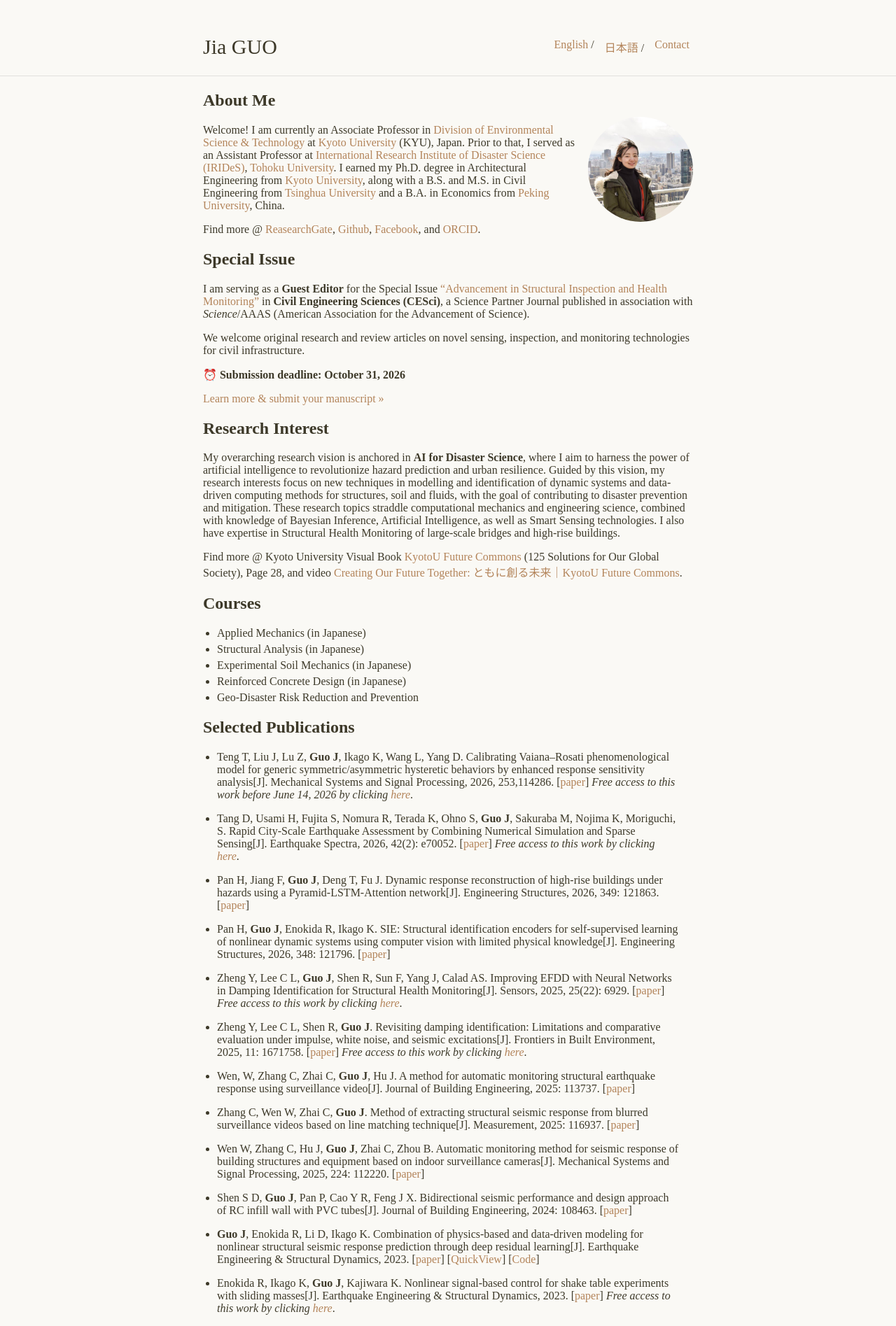
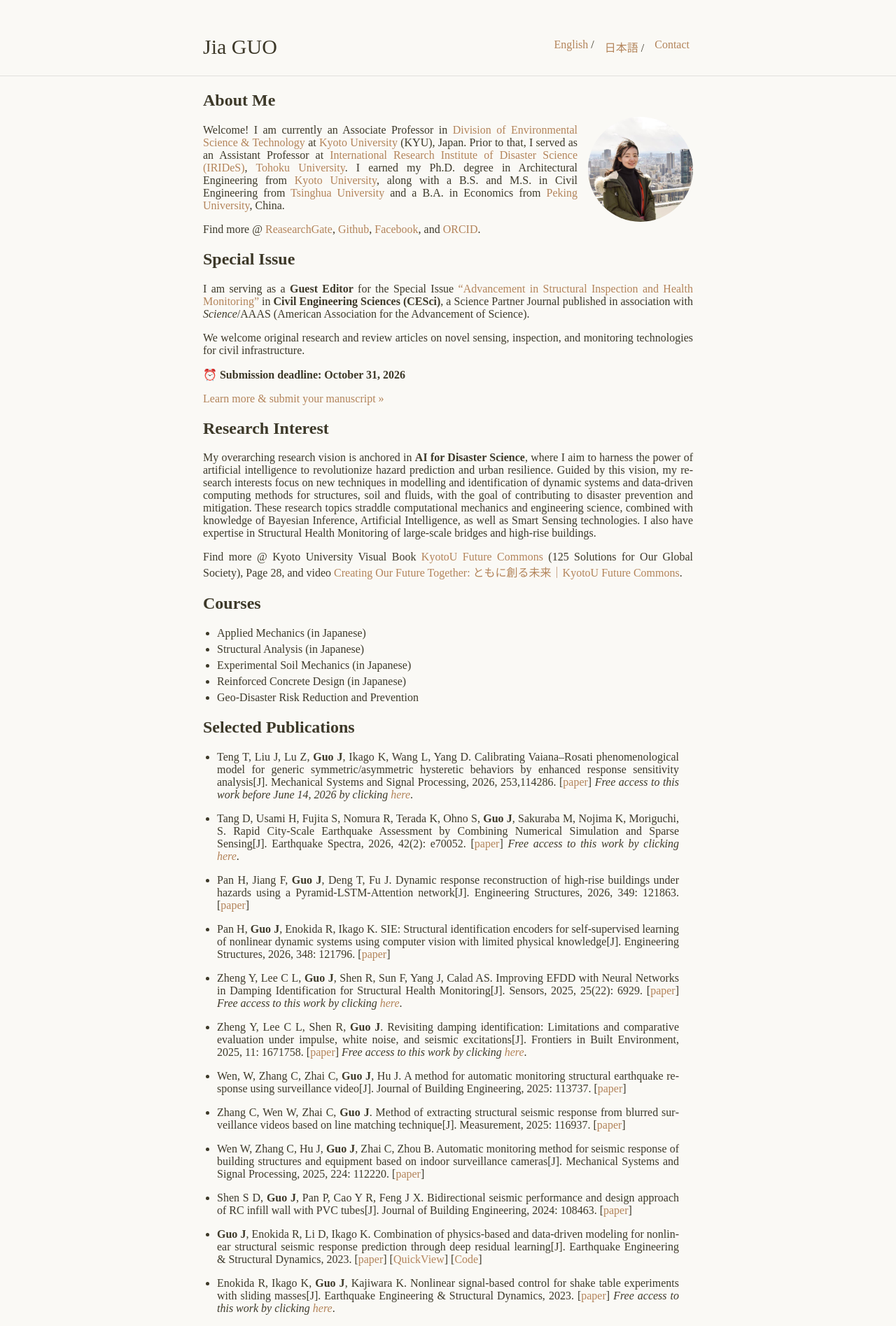
Before and after one commit to JiaGUOCV/JiaGUOCV.github.io, a Jekyll site: the page built from index.md, in a window 1280 px wide. Shown: the top 1895 px of the page at 70% size. Built offline with Jekyll 4.4.1, drawn with Linux system fonts in a browser that asks for light colours; our own code applies the rules of GitHub Pages for plain Markdown files.

Commit message:
Update typography.scss

```diff
--- a/_sass/typography.scss
+++ b/_sass/typography.scss
@@ -1,6 +1,14 @@
 @import "vars";
 
 .content {
+
+    p {
+        text-align: justify;
+        text-justify: inter-word;
+        hyphens: auto;
+        -webkit-hyphens: auto;
+    }
+
     a:hover {
         text-decoration: underline;
     }
```
